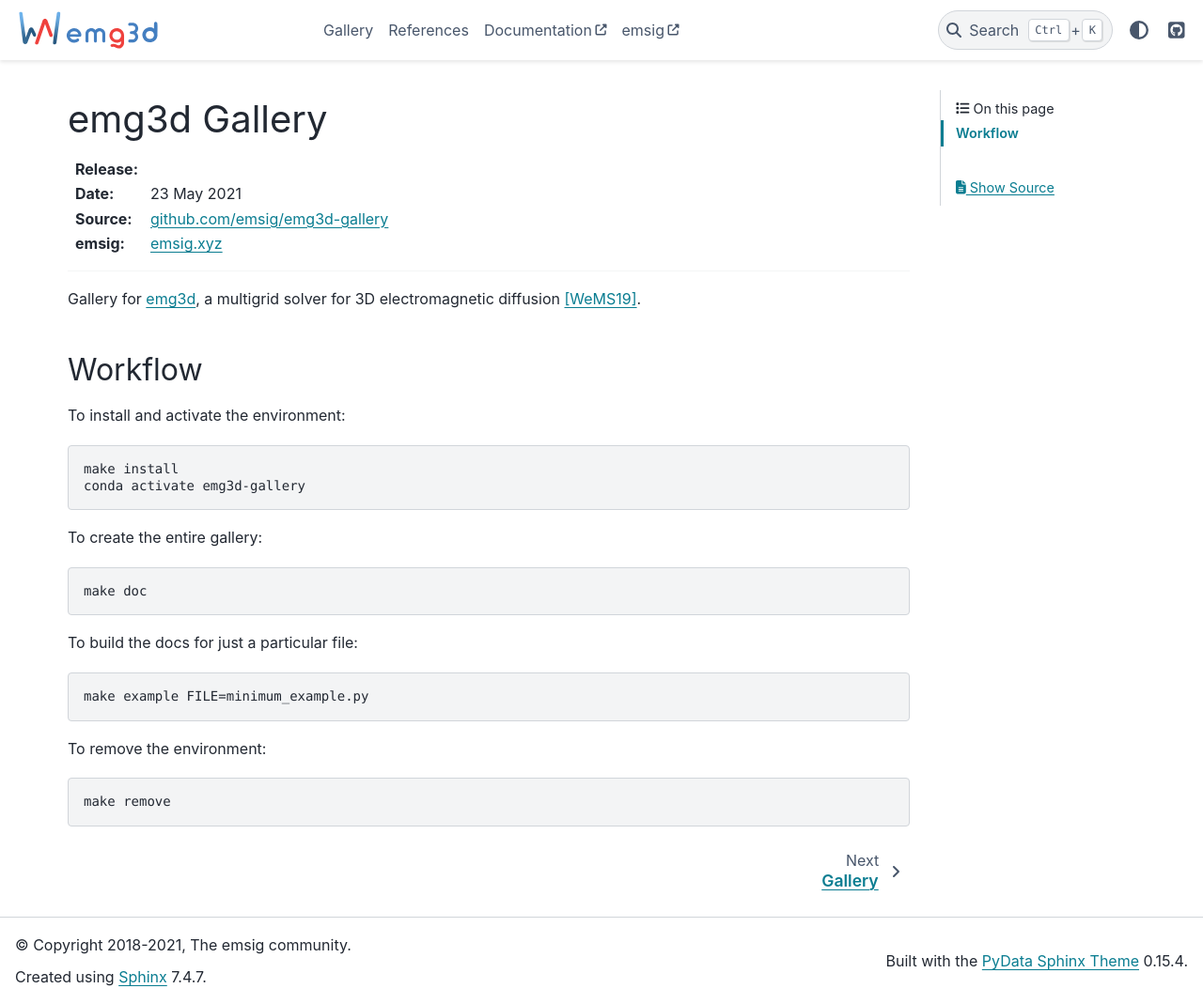
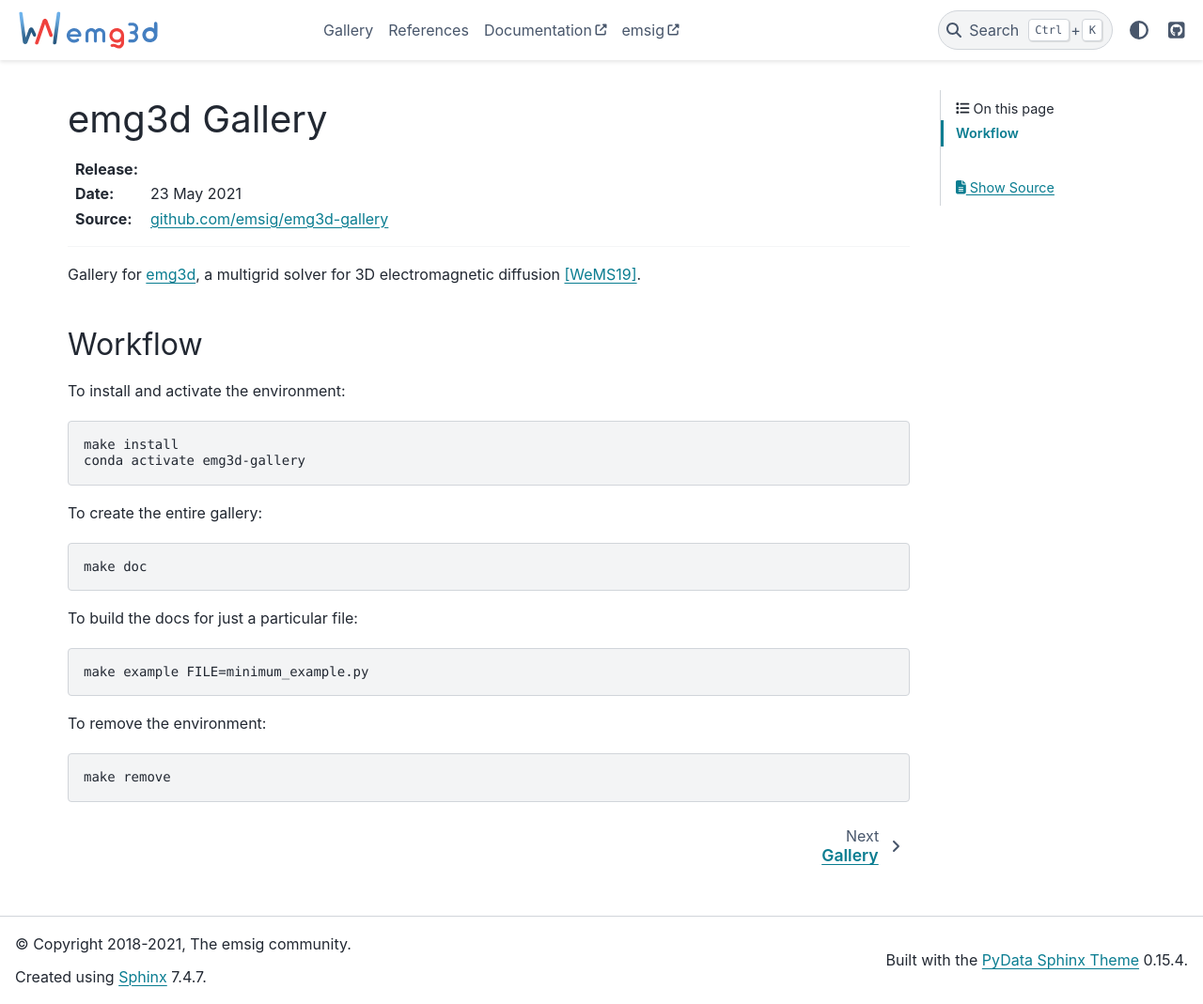
Before and after one commit to emsig/emg3d-gallery, a Sphinx documentation site: the page built from docs/index.rst, in a window 1280 px wide and 1069 px high. Shown: the whole window at 94% size. Built offline with Sphinx 7.4.7 and the PyData theme 0.15.4, drawn with Linux system fonts in a browser that asks for light colours; pages that are not in the unit, such as notebooks, are missing from menus; the version number could not be read and is left out.

Commit message:
remove emsig from index

```diff
--- a/docs/index.rst
+++ b/docs/index.rst
@@ -5,7 +5,6 @@ emg3d Gallery
 :Release: |version|
 :Date: |today|
 :Source: `github.com/emsig/emg3d-gallery <https://github.com/emsig/emg3d-gallery>`_
-:emsig: `emsig.xyz <https://emsig.xyz>`_
 
 ----
 
```
